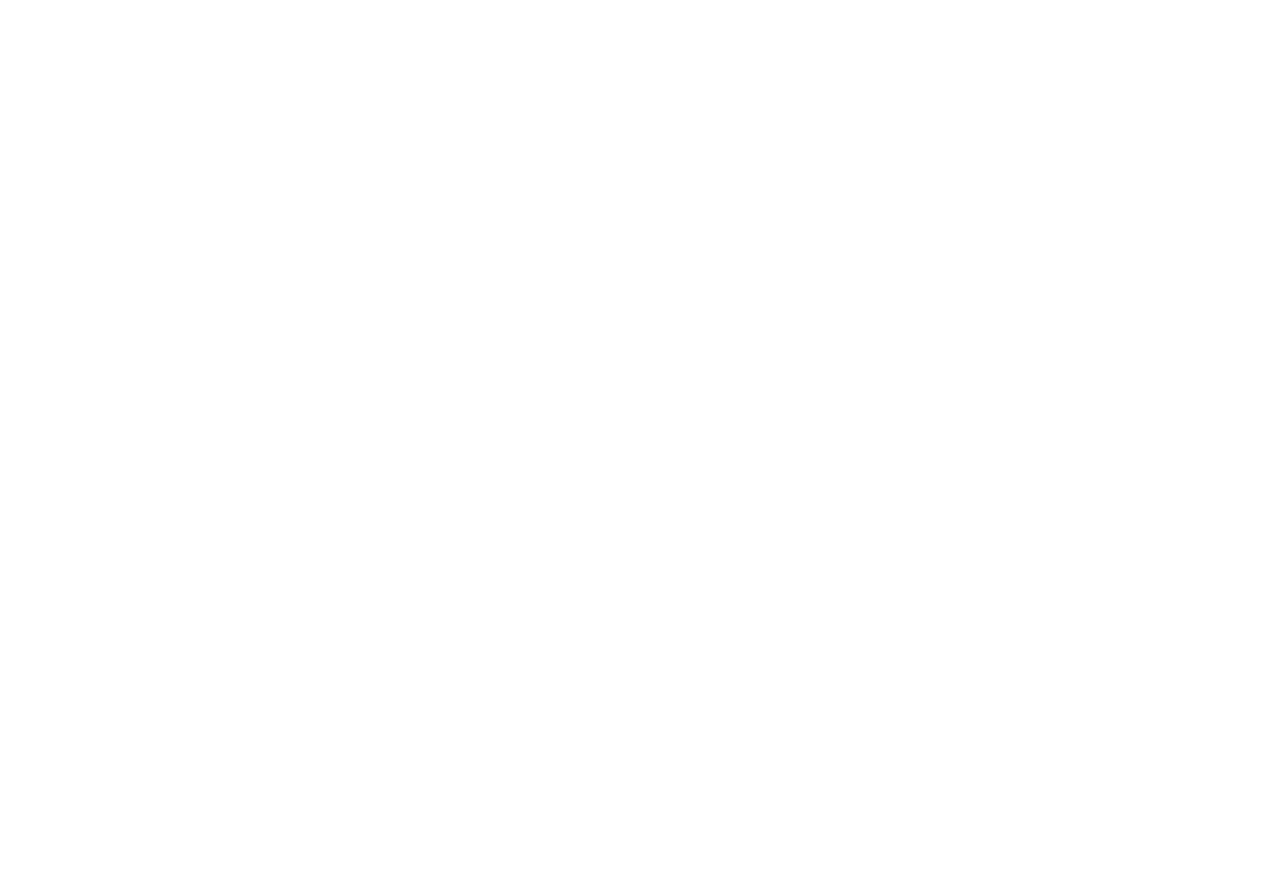
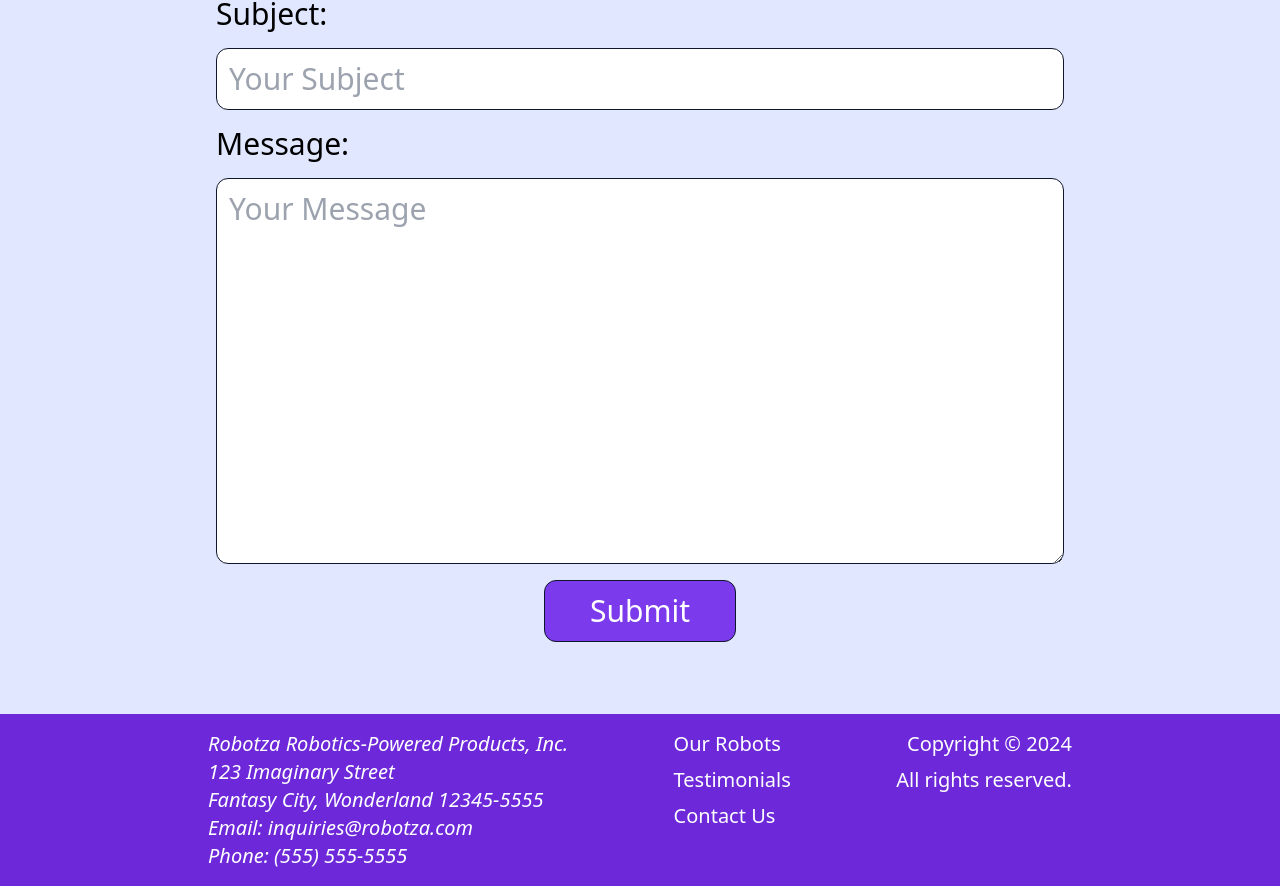
Before and after one commit to AlirezaAnzali/robotza, a React (Vite) app: page / in a window 1280 px wide. Shown: the part 2615-3501 px from the top of the page. Before the commit the page ends 2467 px from the top, so only its background shows below. Built offline with nearby package versions, Linux system fonts and the light colour scheme.

Commit message:
add contact and footer

```diff
--- a/src/App.jsx
+++ b/src/App.jsx
@@ -1,11 +1,13 @@
 import Header from "./components/Header";
 import Main from "./components/Main";
+import Footer from "./components/Footer";
 
 function App(toggleTheme) {
   return (
     <div className="min-h-screen bg-indigo-100 dark:bg-black dark:text-white">
       <Header toggleTheme={toggleTheme} />
       <Main />
+      <Footer />
     </div>
   );
 }
--- a/src/components/Contact.jsx
+++ b/src/components/Contact.jsx
@@ -0,0 +1,48 @@
+const Contact = () => {
+  return (
+    <section
+      id="contact"
+      className="p-6 my-12 scroll-mt-16 widescreen:section-min-height tallscreen:section-min-height"
+    >
+      <h2 className="text-4xl font-bold text-center sm:text-5xl mb-6 text-slate-900 dark:text-white">
+        Contact Us
+      </h2>
+      <form
+        action="#"
+        className="max-w-4xl mx-auto text-2xl sm:text-3xl flex flex-col items-start gap-4"
+      >
+        <label htmlFor="subject">Subject:</label>
+        <input
+          type="text"
+          name="subject"
+          id="subject"
+          className="w-full text-black text-2xl sm:text-3xl p-3 rounded-xl border border-solid border-slate-900 dark:border-none"
+          required
+          minLength="3"
+          maxLength="60"
+          placeholder="Your Subject"
+        />
+        <label htmlFor="message">Message:</label>
+        <textarea
+          name="message"
+          id="message"
+          cols="30"
+          rows="10"
+          className="w-full text-black text-2xl sm:text-3xl p-3 rounded-xl border border-solid border-slate-900 dark:border-none"
+          required
+          minLength="3"
+          maxLength="500"
+          placeholder="Your Message"
+        ></textarea>
+        <button
+          type="submit"
+          className="bg-violet-600 hover:bg-violet-500 active:bg-violet-400 text-white p-3 w-48 rounded-xl border border-solid border-slate-900 dark:border-none self-center"
+        >
+          Submit
+        </button>
+      </form>
+    </section>
+  );
+};
+
+export default Contact;
--- /dev/null
+++ b/src/components/Footer.jsx
@@ -0,0 +1,38 @@
+const Footer = () => {
+  return (
+    <footer id="footer" className="bg-violet-700 text-white text-xl">
+      <section className="max-w-4xl mx-auto p-4 flex flex-col sm:flex-row sm:justify-between">
+        <address>
+          <h2>Robotza Robotics-Powered Products, Inc.</h2>
+          123 Imaginary Street
+          <br />
+          Fantasy City, Wonderland 12345-5555
+          <br />
+          Email:{" "}
+          <a href="mailto:inquiries@robotza.com">inquiries@robotza.com</a>
+          <br />
+          Phone: <a href="tel:+15555555555">(555) 555-5555</a>
+        </address>
+        <nav className="hidden md:flex flex-col gap-2" aria-label="footer">
+          <a href="#robots" className="hover:opacity-90">
+            Our Robots
+          </a>
+          <a href="#testimonials" className="hover:opacity-90">
+            Testimonials
+          </a>
+          <a href="#contact" className="hover:opacity-90">
+            Contact Us
+          </a>
+        </nav>
+        <div className="flex flex-col sm:gap-2">
+          <p className="text-right">
+            Copyright &copy; <span id="year">2024</span>
+          </p>
+          <p className="text-right">All rights reserved.</p>
+        </div>
+      </section>
+    </footer>
+  );
+};
+
+export default Footer;
--- a/src/components/Main.jsx
+++ b/src/components/Main.jsx
@@ -1,6 +1,7 @@
 import Hero from "./Hero";
 import Robots from "./Robots";
 import Testimonials from "./Testimonials";
+import Contact from "./Contact";
 
 const Main = () => {
   return (
@@ -16,6 +17,8 @@ const Main = () => {
       <Testimonials />
 
       <hr className="mx-auto bg-black dark:bg-white w-1/2" />
+
+      <Contact />
     </main>
   );
 };
```
